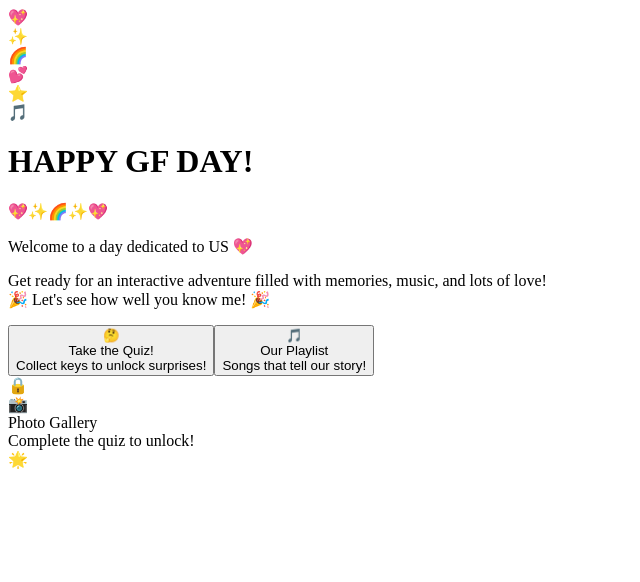
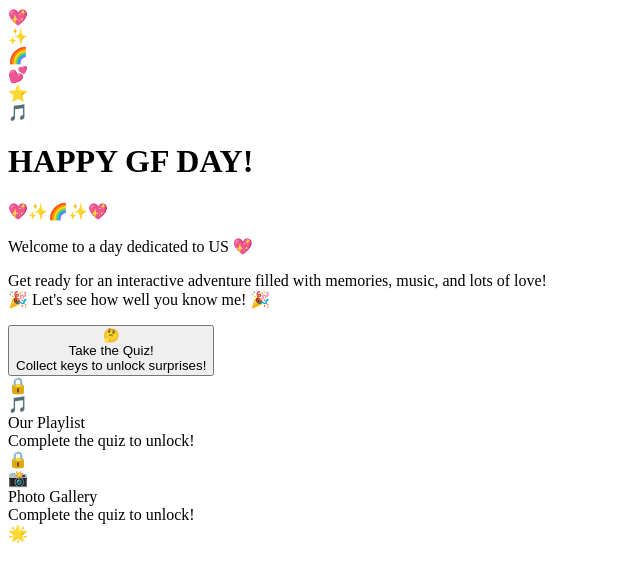
Before and after one commit to Soumik0811/personal2, a React (Vite) app in the folder client/: page / in a window 1280 px wide. Shown: the top 582 px of the page, without its empty margins (0-640 px from the left). Built offline with nearby package versions, Linux system fonts and the light colour scheme.

Commit message:
Update LandingPage.tsx

```diff
--- a/client/src/components/LandingPage.tsx
+++ b/client/src/components/LandingPage.tsx
@@ -2,9 +2,10 @@ import React from 'react';
 
 interface LandingPageProps {
   onNavigate: (page: 'quiz' | 'gallery' | 'playlist') => void;
+  quizCompleted: boolean;
 }
 
-const LandingPage: React.FC<LandingPageProps> = ({ onNavigate }) => {
+const LandingPage: React.FC<LandingPageProps> = ({ onNavigate, quizCompleted }) => {
   return (
     <div className="flex flex-col items-center justify-center min-h-screen p-8 text-center">
       <div className="bg-white/90 backdrop-blur-sm rounded-3xl p-12 shadow-2xl border-8 border-yellow-400 max-w-4xl mx-auto transform hover:scale-105 transition-all duration-500">
@@ -35,6 +36,7 @@ const LandingPage: React.FC<LandingPageProps> = ({ onNavigate }) => {
             <span className="text-sm">Collect keys to unlock surprises!</span>
           </button>
 
+          {quizCompleted ? (
             <button
               onClick={() => onNavigate('playlist')}
               className="bg-gradient-to-r from-red-400 to-pink-500 hover:from-red-500 hover:to-pink-600 text-white font-black py-8 px-6 rounded-2xl shadow-xl transform hover:scale-110 hover:-rotate-3 transition-all duration-300 text-xl border-4 border-white"
@@ -42,6 +44,13 @@ const LandingPage: React.FC<LandingPageProps> = ({ onNavigate }) => {
               🎵<br />Our Playlist<br />
               <span className="text-sm">Songs that tell our story!</span>
             </button>
+          ) : (
+            <div className="bg-gradient-to-r from-gray-400 to-gray-500 text-white font-black py-8 px-6 rounded-2xl shadow-xl opacity-60 text-xl border-4 border-white relative">
+              <div className="absolute top-2 right-2 text-3xl">🔒</div>
+              🎵<br />Our Playlist<br />
+              <span className="text-sm">Complete the quiz to unlock!</span>
+            </div>
+          )}
 
           <div className="bg-gradient-to-r from-purple-400 to-indigo-500 text-white font-black py-8 px-6 rounded-2xl shadow-xl opacity-60 text-xl border-4 border-white relative">
             <div className="absolute top-2 right-2 text-3xl">🔒</div>
```
Lines whose indentation alone changed are shown as unchanged.
